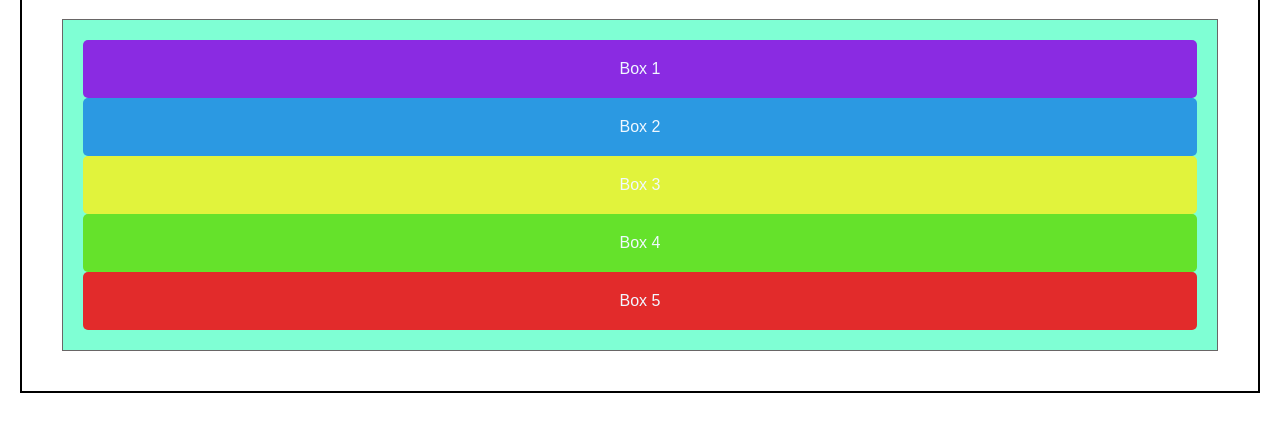
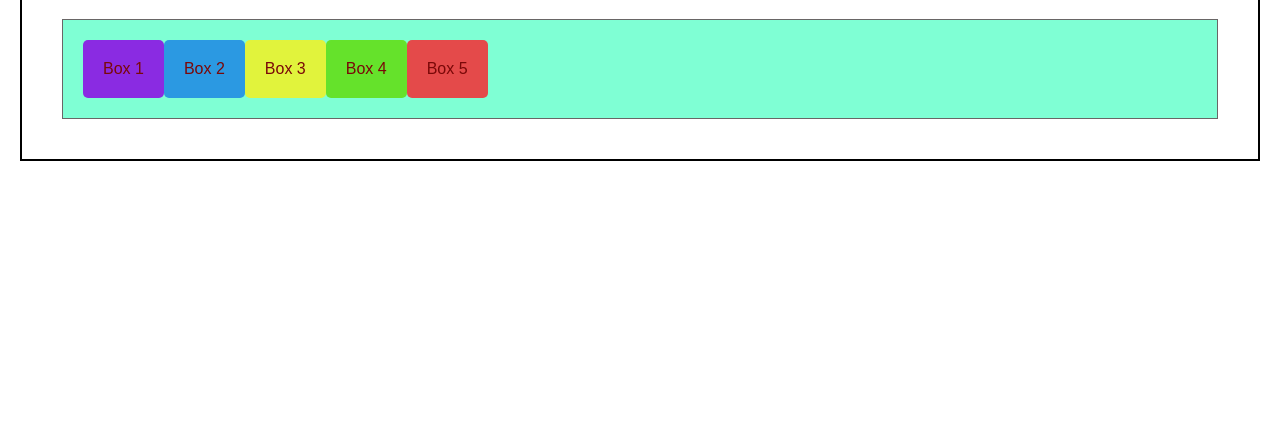
Before and after one commit to ayesha1178/Web_assignment-1, a plain HTML site: page flex.html in a window 1280 px wide. Shown: the part 123-554 px from the top of the page. Drawn offline with Linux system fonts and the light colour scheme.

Commit message:
flex in class

```diff
--- a/flex.html
+++ b/flex.html
@@ -11,9 +11,9 @@
             padding: 40px;
             border: 2px solid black;
                 margin: 20px;}
-        .container{SS
+        .container{
             display: flex;
-            flex-direction:column-reverse;
+            flex-direction:row ;
             background-color: aquamarine;
             padding: 20px;
             margin: auto;
@@ -21,16 +21,18 @@
         }
         .box{
             background-color: rgb(121, 209, 175);
-            color: aliceblue;
+            color: rgb(122, 8, 8);
             padding: 20px;
             border-radius: 5px;
             text-align: center;
+            justify-content: center;
+            flex-wrap: wrap;
         }
         .box1{background-color: blueviolet;}
         .box2{background-color: rgb(43, 153, 226);}
         .box3{background-color: rgb(225, 243, 60);}
         .box4{background-color: rgb(101, 226, 43);}
-        .box5{background-color: rgb(226, 43, 43);}
+        .box5{background-color: rgb(228, 74, 74);}
     </style>
 </head>
 <body>
```
